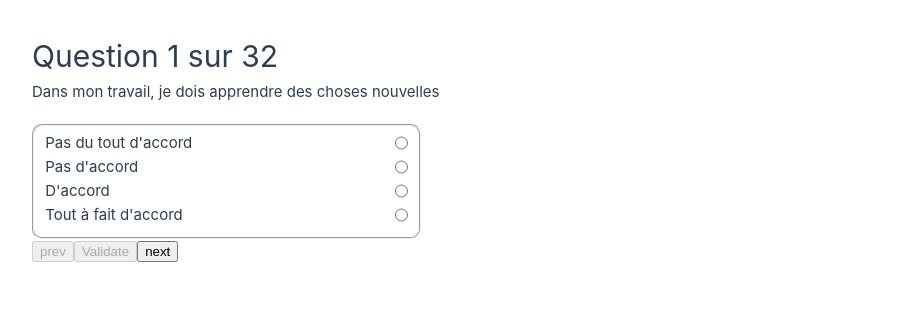
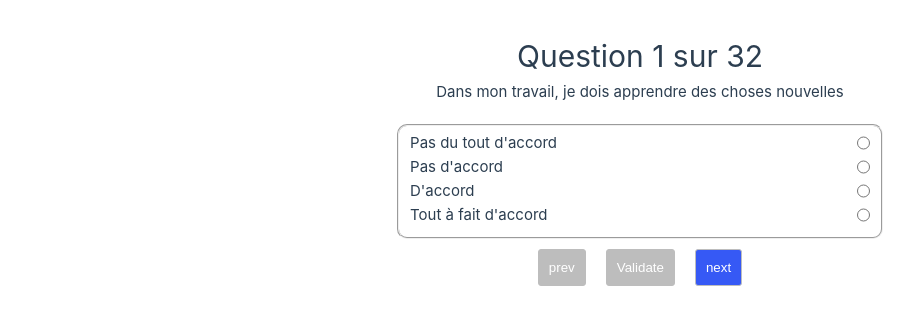
Before and after one commit to AnthonyMAURICE/tp-karasek-vue, a Vue app in the folder karasek-vue/: page / in a window 1280 px wide. Shown: the top 324 px of the page, without its empty margins (0-914 px from the left). Built offline with nearby package versions, Linux system fonts and the light colour scheme.

Commit message:
update: small edits and fixes

```diff
--- a/karasek-vue/src/assets/base.css
+++ b/karasek-vue/src/assets/base.css
@@ -19,6 +19,10 @@
   --vt-c-text-light-2: rgba(60, 60, 60, 0.66);
   --vt-c-text-dark-1: var(--vt-c-white);
   --vt-c-text-dark-2: rgba(235, 235, 235, 0.64);
+
+  --color1: #3659f5;
+  --color2: #3659f5aa;
+  --color3: #bdbdbd;
 }
 
 /* semantic color variables for this project */
--- a/karasek-vue/src/assets/main.css
+++ b/karasek-vue/src/assets/main.css
@@ -7,3 +7,27 @@
   padding: 2rem;
   font-weight: normal;
 }
+
+.btn-wrapper{
+  display: flex;
+  justify-content: space-evenly;
+}
+
+button {
+  padding: 10px;
+  margin: 10px;
+  border: solid 1px var(--color3);
+  border-radius: 3px;
+  background-color: var(--color1);
+  color: white;
+}
+
+button:hover{
+  background-color: var(--color2);
+  cursor: pointer;
+}
+
+button:disabled {
+  background-color: var(--color3);
+  cursor:not-allowed;
+}
--- a/karasek-vue/src/components/QuestionComp.vue
+++ b/karasek-vue/src/components/QuestionComp.vue
@@ -66,9 +66,12 @@ function isChecked(_identifier){
             <input @click="getValue(4)" type="radio" id="best" name="radio-btn">
         </div>
     </fieldset>
-    <button :disabled="canPrevious()" type="button" @click="previousQuestion">prev</button>
-    <RouterLink class="link" to="/results"><button :disabled="disabledBtn" >Validate</button></RouterLink>
-    <button :disabled="canNext()" type="button" @click="nextQuestion">next</button>
+    <div class="btn-wrapper">
+        <button :disabled="canPrevious()" type="button" @click="previousQuestion">prev</button>
+        <RouterLink class="link" to="/results"><button :disabled="disabledBtn" >Validate</button></RouterLink>
+        <button :disabled="canNext()" type="button" @click="nextQuestion">next</button>
+    </div>
+
 </template>
 
 <style scoped>
--- a/karasek-vue/src/components/ResultComp.vue
+++ b/karasek-vue/src/components/ResultComp.vue
@@ -1,7 +1,5 @@
 <script setup>
 import { storedArray } from '../assets/store.js'
-
-console.log(storedArray.valueArray)
 
     function calculateA(){
         return 4*(storedArray.valueArray[3] + (5-storedArray.valueArray[5]) + storedArray.valueArray[7])
@@ -41,7 +39,9 @@ function calculateR(){
         <p>Soutien social de la hiérarchie : {{ calculateS() }}</p>
         <p>Soutien social de la part des collègues : {{ calculateSBis() }}</p>
         <p>Reconnaissance au travail : {{ calculateR() }}</p>
+        <RouterLink class="link" to="/"><button type="button">Retour</button></RouterLink>
     </div>
+
 </template>
 
 <style scoped>
@@ -49,5 +49,4 @@ function calculateR(){
         width: 50%;
         margin: auto
     }
-
 </style>
--- a/karasek-vue/src/views/HomeView.vue
+++ b/karasek-vue/src/views/HomeView.vue
@@ -15,7 +15,9 @@
 
 <style scoped>
   form{
-    width: 80%;
+    display: flex;
+    flex-direction: column;
+    align-items: center;
   }
 
 </style>
```
Lines whose indentation alone changed are shown as unchanged.
